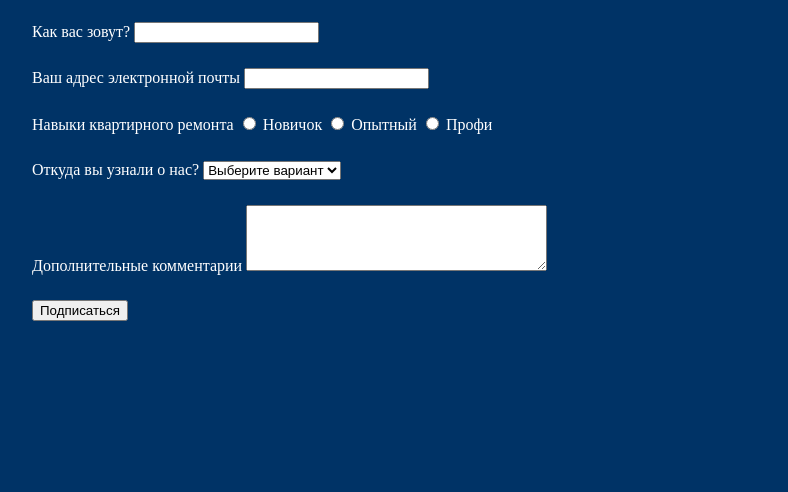
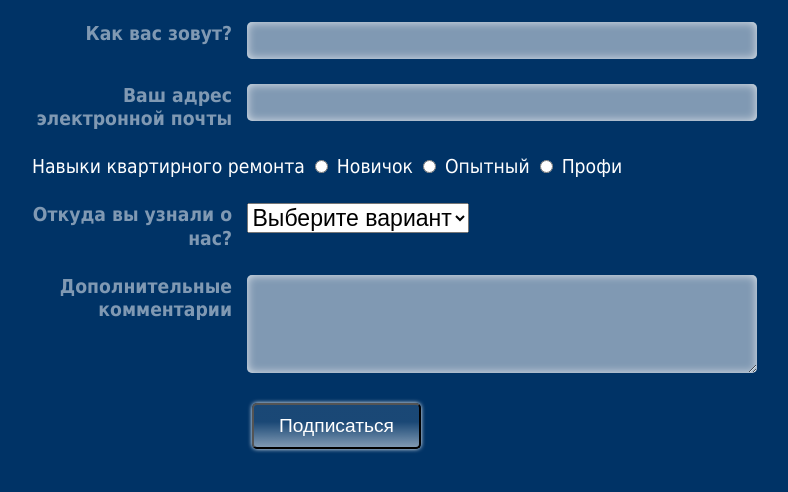
Before and after one commit to VanderCold/WB_NSPU, a plain HTML site: page 11/form/form.html in a window 1280 px wide. Shown: the part 72-564 px from the top of the page, without its empty margins (228-1016 px from the left). Drawn offline with Linux system fonts and the light colour scheme.

Commit message:
Работа с формами

```diff
--- a/11/form/form.html
+++ b/11/form/form.html
@@ -12,14 +12,14 @@
 <h1>Регистрация подписчика</h1>
 <form class="subform"  method="post" action="submit.html">
 	<p>
-		<label for="name">Как вас зовут?</label>
+		<label for="name" class="label">Как вас зовут?</label>
 		<input type="text" name="name" id="name">
 	</p>
 	<p>
-		<label for="email">Ваш адрес электронной почты</label>
+		<label for="email" class="label">Ваш адрес электронной почты</label>
 		<input type="text" name="email" id="email">
 	</p>
-	<p>Навыки квартирного ремонта
+	<p> <span> Навыки квартирного ремонта
 		<label>
 			<input name="skill" type="radio" value="novice">
 			Новичок</label>
@@ -31,7 +31,7 @@
 			Профи</label>
 	</p>
 	<p>
-		<label for="refer">Откуда вы узнали о нас? </label>
+		<label for="refer" class="label">Откуда вы узнали о нас? </label>
 		<select name="refer" id="refer">
 			<option value="null">Выберите вариант</option>
 			<option value="1">От друзей</option>
@@ -41,7 +41,7 @@
 		</select>
 	</p>
 	<p>
-		<label for="comments">Дополнительные комментарии </label>
+		<label for="comments" class="label">Дополнительные комментарии </label>
 		<textarea name="comments" cols="35" rows="4" id="comments"></textarea>
 	</p>
 	<p>
--- a/11/form/global.css
+++ b/11/form/global.css
@@ -36,7 +36,7 @@ h1 {
 	font-size: 2em;
 	font-family: Tahoma, Geneva, sans-serif;
 	font-weight: normal;
-	border-bottom: dotted 2px rgba(255,255,255,.5);
+	border-bottom: dotted 2px rgba(255,255,255,0.5);
 	padding-bottom: 4px;
 	margin: 25px 0;
 }
@@ -44,3 +44,43 @@ h1 {
 p {
 	margin-bottom: 25px;
 }
+.subform {
+	font-size: 1.2em;
+	color: white;
+	font-family: Tahoma, Geneva, Verdana, sans-serif;
+}
+.subform .label {
+	display: inline-block;
+	width: 200px;
+	vertical-align: top;
+	text-align: right;
+	margin-right: 10px;
+	font-weight: bold;
+	color: rgba(255,255,255,0.5);
+}
+.subform input[type="submit"] {
+	margin-left: 220px;
+	padding: 10px 25px;
+	font-size: 1em;
+	color: white;
+	background: linear-gradient(to bottom, rgba(255,255,255,0.1) 40%, rgba(255,255,255,0.5));
+	border-radius: 5px;
+	box-shadow: 0 0 4px white;
+}
+.subform select {
+	font-size: 1.2em;
+}
+.subform input[type="text"], .subform textarea {
+	border-radius: 5px;
+	border: none;
+	background-color: rgba(255,255,255,0.5);
+	color: rgba(255,255,255,0.1);
+	font-size: 1.2em;
+	box-shadow: inset 0 0 10px rgba(255,255,255,0.75);
+	width: 500px;
+	padding: 5px;
+}
+.subform input[type="text"]:focus, .subform textarea:focus {
+	background-color: white;
+	color: black;
+}
```
